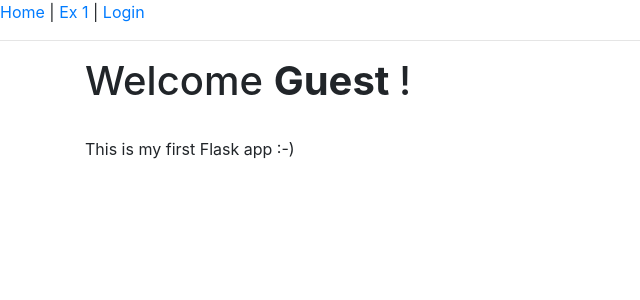
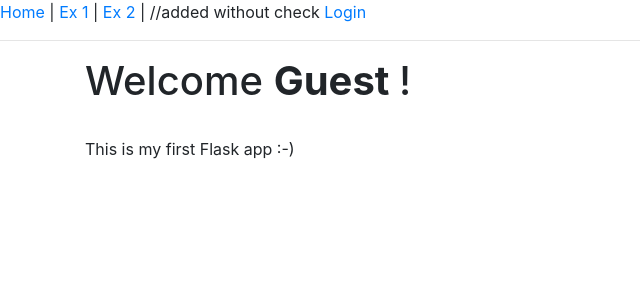
Before and after one commit to drfluo/chaizlet, a Flask app: page / in a window 1280 px wide. Shown: the top 300 px of the page, without its empty margins (0-640 px from the left). Run offline with Flask 2, Linux system fonts and the light colour scheme; some libraries are stand-ins or nearby versions.

Commit message:
edit ex2

```diff
--- a/app/templates/base.html
+++ b/app/templates/base.html
@@ -9,6 +9,7 @@
 		    {% if session['username'] %}<a href="/adduser">Add User</a> | {% endif %}
 		    {% if session['username'] %}<a href="/users">Users</a> | {% endif %}
 		    <a href="/ex1">Ex 1</a> |
+		    <a href="/ex2">Ex 2</a> |	//added without check
 		    {% if session['username'] %}<a href="/logout">Logout</a> {% else %} <a href="/login">Login</a>  {% endif %}
 		    {% if session['username'] %}(Logged as <strong>{{ session['username'] }}</strong>){% endif %}</div>
         <hr>
```
Also changed, not shown: README.md.
